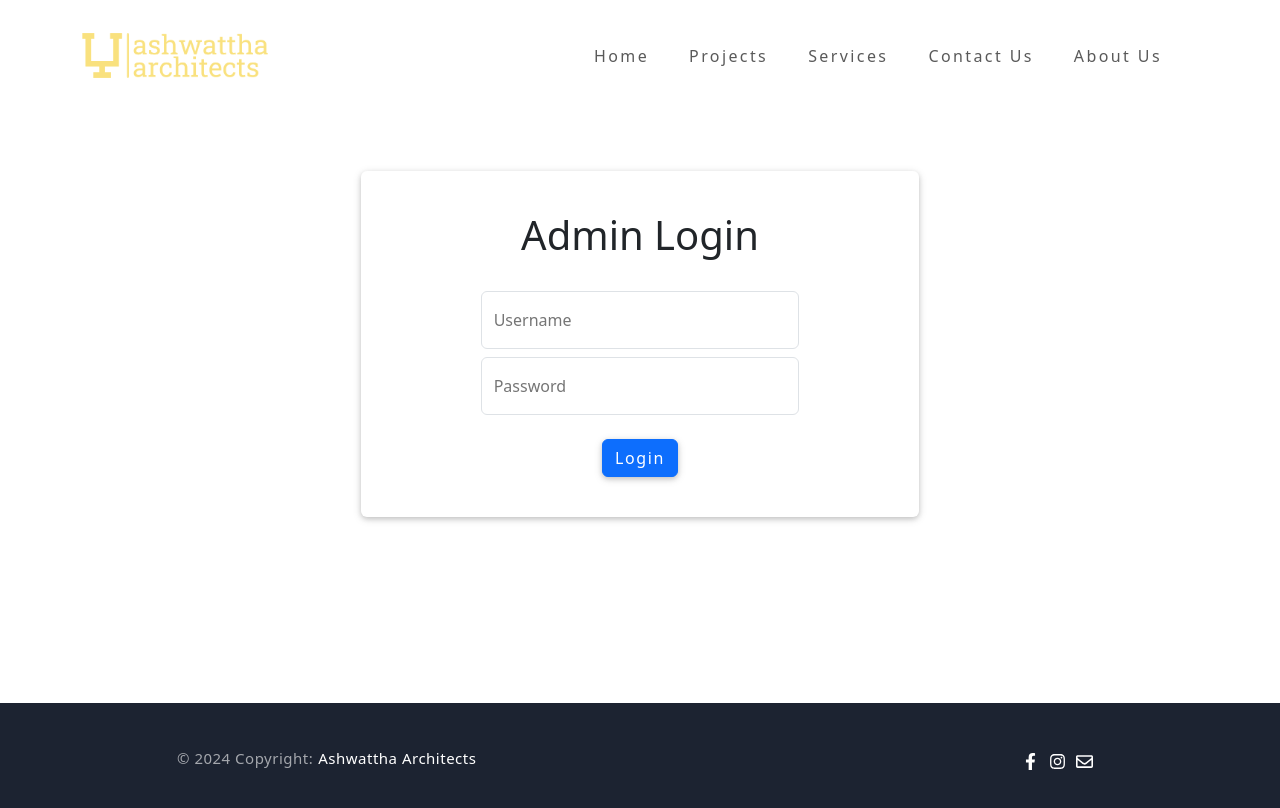
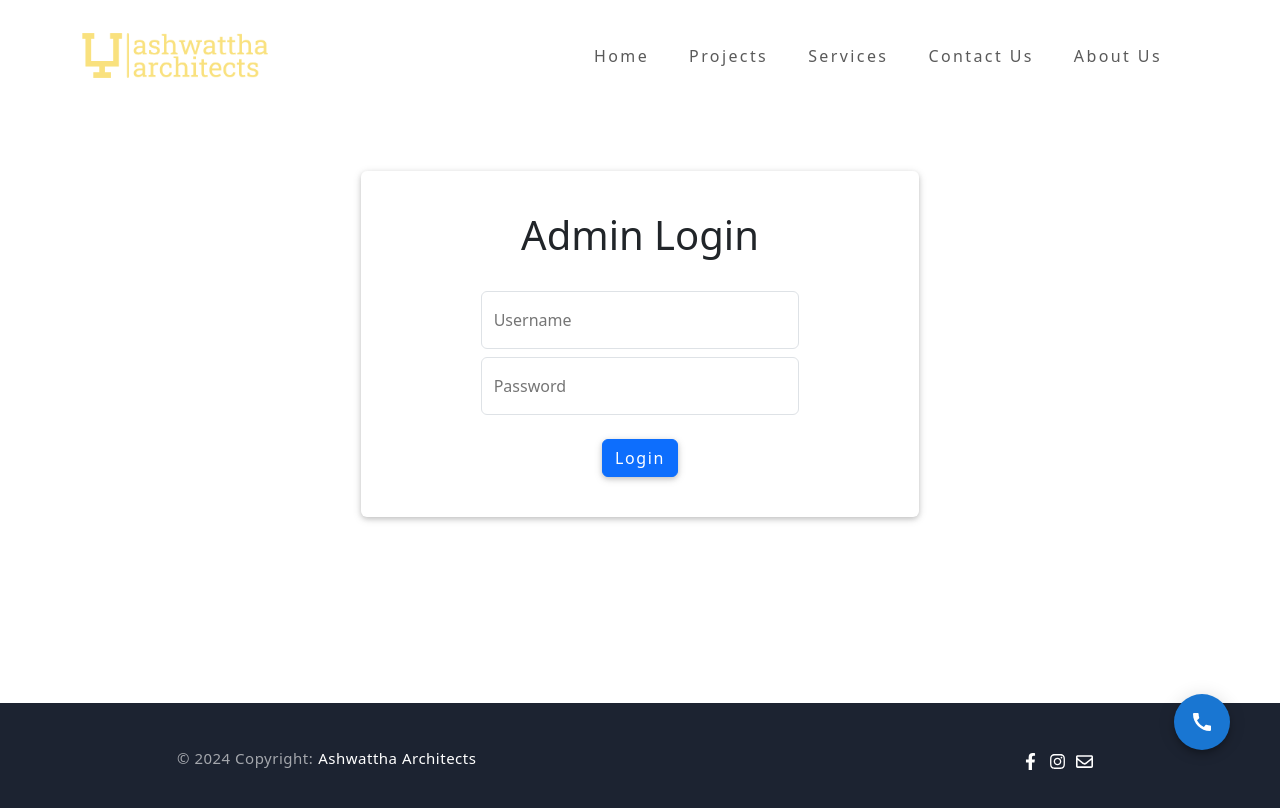
Before and after one commit to TheAddressRoomies/ashwattha-architects, a React (Create React App) app in the folder frontend/: page /admin/login in a window 1280 px wide. Shown: the top 808 px of the page. Built offline with nearby package versions, Linux system fonts and the light colour scheme; no server answers.

Commit message:
floating call button added (#29)

```diff
--- a/frontend/package.json
+++ b/frontend/package.json
@@ -3,6 +3,10 @@
   "version": "0.1.0",
   "private": true,
   "dependencies": {
+    "@emotion/react": "^11.11.4",
+    "@emotion/styled": "^11.11.5",
+    "@mui/icons-material": "^5.15.19",
+    "@mui/material": "^5.15.19",
     "@testing-library/jest-dom": "^5.17.0",
     "@testing-library/react": "^13.4.0",
     "@testing-library/user-event": "^13.5.0",
--- /dev/null
+++ b/frontend/src/components/common_components/FloatingCall.css
@@ -0,0 +1,20 @@
+.floating-button{
+    position: fixed;
+    bottom: 50px;
+    right: 50px;
+    z-index: 1;
+
+}
+.modal-dialog {
+    display: flex;
+    align-items: center;
+    justify-content: center;
+    min-height: calc(100% - 1rem);
+  }
+
+@media (max-width: 800px){
+    .floating-button{
+        bottom: 25px;
+        right: 25px;
+    }
+}
--- /dev/null
+++ b/frontend/src/components/common_components/FloatingCall.js
@@ -0,0 +1,57 @@
+import React, { useState } from "react";
+import "./FloatingCall.css";
+import Fab from "@mui/material/Fab";
+import CallIcon from "@mui/icons-material/Call";
+import { Button, Modal } from "react-bootstrap";
+
+
+const FloatingCall = () => {
+  const [showPopup, setShowPopup] = useState(false);
+
+  const handleShowPopup = () => {
+    console.log(showPopup);
+    setShowPopup(true);
+  };
+
+  const handleClosePopup = () => {
+    setShowPopup(false);
+    console.log("Close popup + ", showPopup);
+  };
+
+  return (
+    <div>
+      <div className="floating-button" onClick={handleShowPopup}>
+        <Fab color="primary" aria-label="add">
+          <CallIcon href="tel:+900300400" />
+        </Fab>
+      </div>
+        <Modal show={showPopup} onHide={handleClosePopup}>
+          <Modal.Title>Contact Information</Modal.Title>
+          <Modal.Body>
+            <div className="d-flex flex-column">
+              <Button
+                variant="outline-primary"
+                href="tel:+91 9665331711"
+                className="mb-2"
+              >
+                Mobile: +91 9665331711
+              </Button>
+              <Button
+                variant="outline-secondary"
+                href="mailto:techroomies@gmail.com"
+              >
+                Email: techroomies@gmail.com
+              </Button>
+            </div>
+          </Modal.Body>
+          <Modal.Footer>
+            <Button variant="secondary" onClick={handleClosePopup}>
+              Close
+            </Button>
+          </Modal.Footer>
+        </Modal>
+    </div>
+  );
+};
+
+export default FloatingCall;
--- a/frontend/src/components/layout_components/MainLayout.js
+++ b/frontend/src/components/layout_components/MainLayout.js
@@ -3,6 +3,7 @@ import { Loading } from "../common_components/Loading.js";
 import Footer from "./Footer";
 import NavBar from "./NavBar";
 import { useSession } from "../../hooks/UseSession.js";
+import FloatingCall from "../common_components/FloatingCall.js";
 
 export const MainLayout = ({ navigate }) => {
   const session = useSession();
@@ -17,6 +18,7 @@ export const MainLayout = ({ navigate }) => {
             ) : (
                 <Loading />
             )}
+        <FloatingCall/>
         <Footer />
     </>
   );
```
Also changed, not shown: 1 other file (tests, documents, lock files or other folders).
